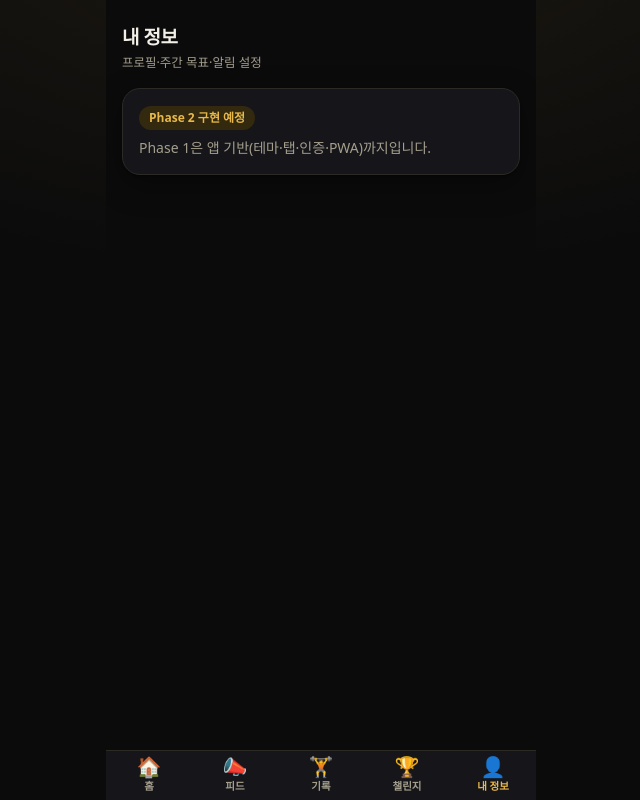
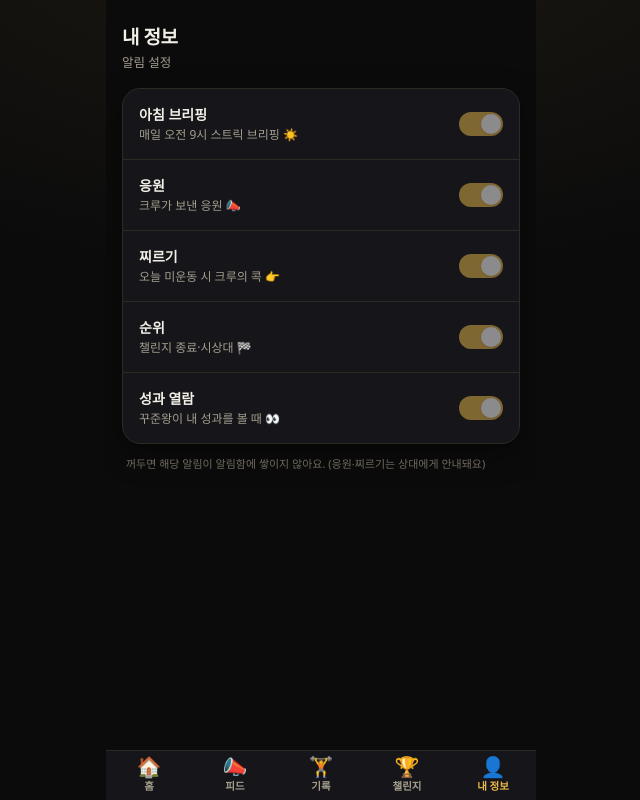
Before and after one commit to coolkang292-design/GND, a Next.js app: page /profile in a window 1280 px wide. Shown: the whole page, without its empty margins (319-959 px from the left). Built offline with nearby package versions, Linux system fonts and the light colour scheme; no server answers.

Commit message:
기능: 프로필 탭 알림 설정 토글 5종 (행 없음=전부 on)

```diff
--- a/src/app/(tabs)/profile/page.tsx
+++ b/src/app/(tabs)/profile/page.tsx
@@ -1,11 +1,102 @@
-import { ScreenPlaceholder } from "@/components/screen-placeholder";
+"use client";
+
+import { useEffect, useState } from "react";
+import { useAuth } from "@/components/auth-provider";
+import {
+  DEFAULT_NOTIFICATION_SETTINGS,
+  getNotificationSettings,
+  updateNotificationSettings,
+  type NotificationSettings,
+} from "@/lib/notification-settings";
+
+const TOGGLES: {
+  key: keyof NotificationSettings;
+  label: string;
+  desc: string;
+}[] = [
+  { key: "morning_brief", label: "아침 브리핑", desc: "매일 오전 9시 스트릭 브리핑 ☀️" },
+  { key: "cheers", label: "응원", desc: "크루가 보낸 응원 📣" },
+  { key: "pokes", label: "찌르기", desc: "오늘 미운동 시 크루의 콕 👉" },
+  { key: "ranks", label: "순위", desc: "챌린지 종료·시상대 🏁" },
+  { key: "record_views", label: "성과 열람", desc: "꾸준왕이 내 성과를 볼 때 👀" },
+];
 
 export default function ProfilePage() {
+  const { userId, loading, configured } = useAuth();
+  const [settings, setSettings] = useState<NotificationSettings>(
+    DEFAULT_NOTIFICATION_SETTINGS,
+  );
+  const [ready, setReady] = useState(false);
+
+  useEffect(() => {
+    if (!configured || loading || !userId) return;
+    let cancelled = false;
+    getNotificationSettings(userId)
+      .then((s) => {
+        if (!cancelled) setSettings(s);
+      })
+      .catch(() => {})
+      .finally(() => {
+        if (!cancelled) setReady(true);
+      });
+    return () => {
+      cancelled = true;
+    };
+  }, [configured, loading, userId]);
+
+  async function toggle(key: keyof NotificationSettings) {
+    if (!userId) return;
+    const next = !settings[key];
+    setSettings((s) => ({ ...s, [key]: next })); // 낙관적 갱신
+    try {
+      await updateNotificationSettings(userId, { [key]: next });
+    } catch {
+      setSettings((s) => ({ ...s, [key]: !next })); // 실패 롤백
+    }
+  }
+
   return (
-    <ScreenPlaceholder
-      title="내 정보"
-      subtitle="프로필·주간 목표·알림 설정"
-      phase="Phase 2"
-    />
+    <div className="flex flex-col gap-3">
+      <header className="pt-2 pb-1">
+        <h1 className="text-[19px] font-extrabold tracking-tight">내 정보</h1>
+        <p className="mt-0.5 text-[12.5px] text-muted">알림 설정</p>
+      </header>
+
+      <section className="rounded-card border border-line bg-surface shadow-card">
+        {TOGGLES.map((t, i) => (
+          <div
+            key={t.key}
+            className={`flex items-center justify-between p-4 ${
+              i > 0 ? "border-t border-line" : ""
+            }`}
+          >
+            <div>
+              <p className="text-sm font-bold">{t.label}</p>
+              <p className="mt-0.5 text-xs text-muted">{t.desc}</p>
+            </div>
+            <button
+              role="switch"
+              aria-checked={settings[t.key]}
+              aria-label={`${t.label} 알림`}
+              disabled={!ready}
+              onClick={() => void toggle(t.key)}
+              className={`relative h-6 w-11 flex-none rounded-full transition-colors disabled:opacity-50 ${
+                settings[t.key] ? "bg-accent" : "border border-line bg-surface-2"
+              }`}
+            >
+              <span
+                className={`absolute top-0.5 h-5 w-5 rounded-full bg-white shadow transition-all ${
+                  settings[t.key] ? "left-[22px]" : "left-0.5"
+                }`}
+              />
+            </button>
+          </div>
+        ))}
+      </section>
+      <p className="px-1 text-[11px] text-faint">
+        꺼두면 해당 알림이 알림함에 쌓이지 않아요. (응원·찌르기는 상대에게
+        안내돼요)
+      </p>
+    </div>
   );
 }
--- /dev/null
+++ b/src/lib/notification-settings.ts
@@ -0,0 +1,43 @@
+import { getSupabaseBrowserClient } from "@/lib/supabase/client";
+
+/** 행 없음 = 전부 on (0011 관례) */
+export type NotificationSettings = {
+  morning_brief: boolean;
+  cheers: boolean;
+  pokes: boolean;
+  ranks: boolean;
+  record_views: boolean;
+};
+
+export const DEFAULT_NOTIFICATION_SETTINGS: NotificationSettings = {
+  morning_brief: true,
+  cheers: true,
+  pokes: true,
+  ranks: true,
+  record_views: true,
+};
+
+export async function getNotificationSettings(
+  userId: string,
+): Promise<NotificationSettings> {
+  const supabase = getSupabaseBrowserClient();
+  const { data, error } = await supabase
+    .from("notification_settings")
+    .select("morning_brief, cheers, pokes, ranks, record_views")
+    .eq("user_id", userId)
+    .maybeSingle();
+  if (error) throw error;
+  return data ?? DEFAULT_NOTIFICATION_SETTINGS;
+}
+
+/** 부분 갱신 — 행 없으면 생성(나머지 컬럼은 DB default true) */
+export async function updateNotificationSettings(
+  userId: string,
+  patch: Partial<NotificationSettings>,
+): Promise<void> {
+  const supabase = getSupabaseBrowserClient();
+  const { error } = await supabase
+    .from("notification_settings")
+    .upsert({ user_id: userId, ...patch }, { onConflict: "user_id" });
+  if (error) throw error;
+}
```
